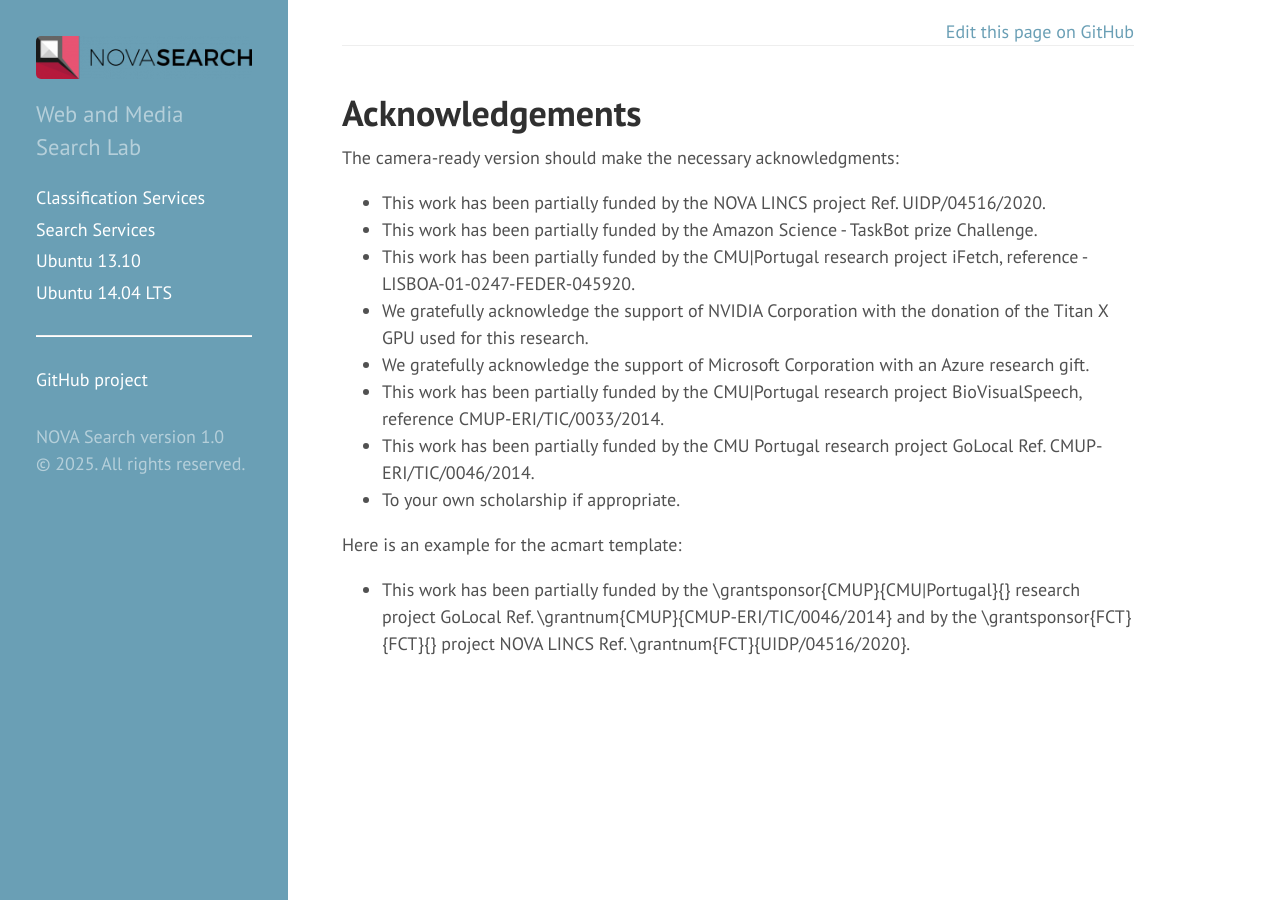
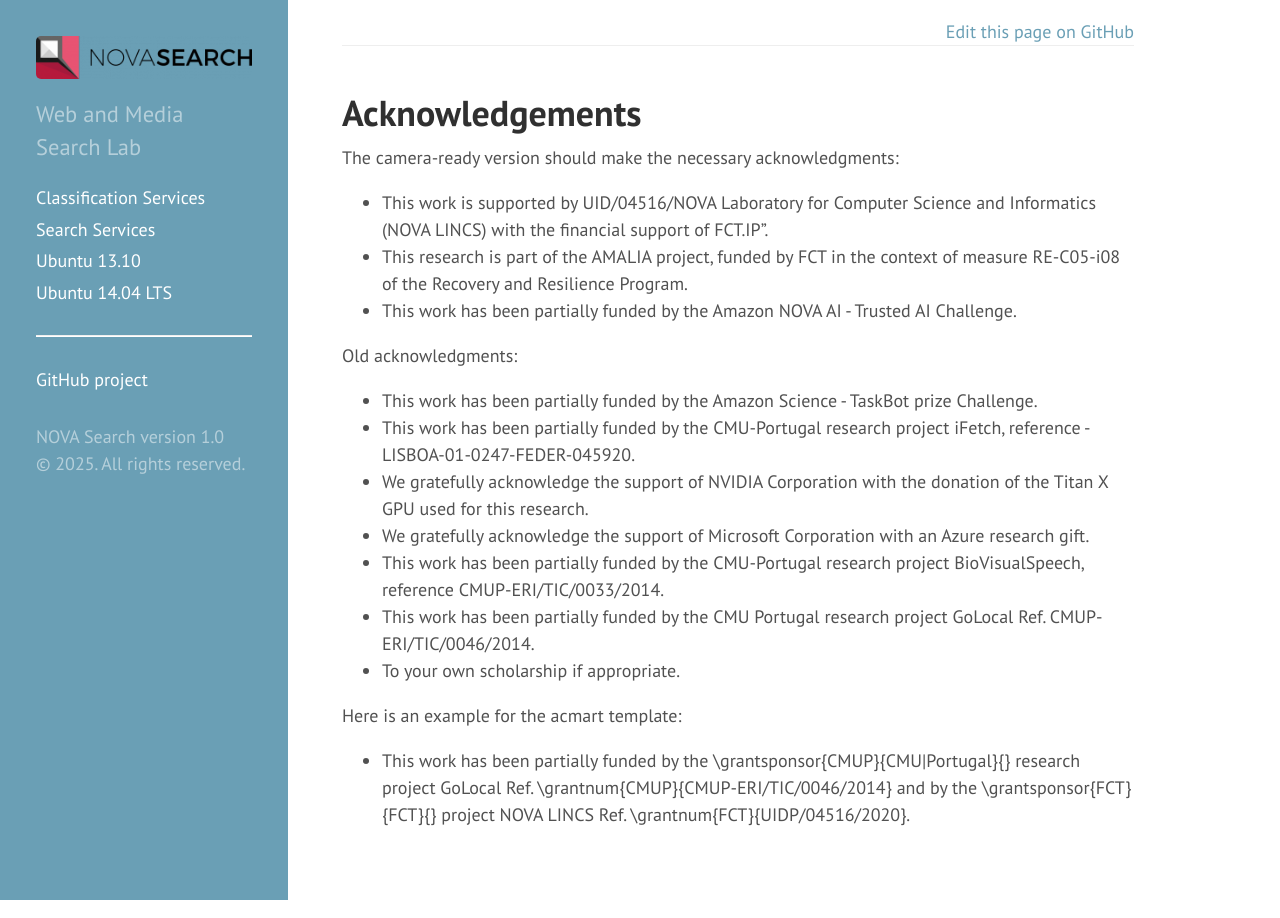
Before and after one commit to novasearch/wiki.novasearch.org, a Jekyll site: the page built from wiki/Acknowledgements.md, in a window 1280 px wide. Built offline with Jekyll 4.4.1, drawn with Linux system fonts in a browser that asks for light colours.

Commit message:
Update Acknowledgements.md

```diff
--- a/wiki/Acknowledgements.md
+++ b/wiki/Acknowledgements.md
@@ -5,12 +5,16 @@
 ---
 
 The camera-ready version should make the necessary acknowledgments:
--   This work has been partially funded by the NOVA LINCS project Ref. UIDP/04516/2020.
+-   This work is supported by UID/04516/NOVA Laboratory for Computer Science and Informatics (NOVA LINCS) with the financial support of FCT.IP".
+-   This research is part of the AMALIA project, funded by FCT in the context of measure RE-C05-i08 of the Recovery and Resilience Program.
+-   This work has been partially funded by the Amazon NOVA AI - Trusted AI Challenge.
+
+Old acknowledgments:
 -   This work has been partially funded by the Amazon Science - TaskBot prize Challenge.
--   This work has been partially funded by the CMU\|Portugal research project iFetch, reference - LISBOA-01-0247-FEDER-045920.
+-   This work has been partially funded by the CMU-Portugal research project iFetch, reference - LISBOA-01-0247-FEDER-045920.
 -   We gratefully acknowledge the support of NVIDIA Corporation with the donation of the Titan X GPU used for this research.
 -   We gratefully acknowledge the support of Microsoft Corporation with an Azure research gift.
--   This work has been partially funded by the CMU\|Portugal research project BioVisualSpeech, reference CMUP-ERI/TIC/0033/2014.
+-   This work has been partially funded by the CMU-Portugal research project BioVisualSpeech, reference CMUP-ERI/TIC/0033/2014.
 -   This work has been partially funded by the CMU Portugal research project GoLocal Ref. CMUP-ERI/TIC/0046/2014.
 -   To your own scholarship if appropriate.
 
```
